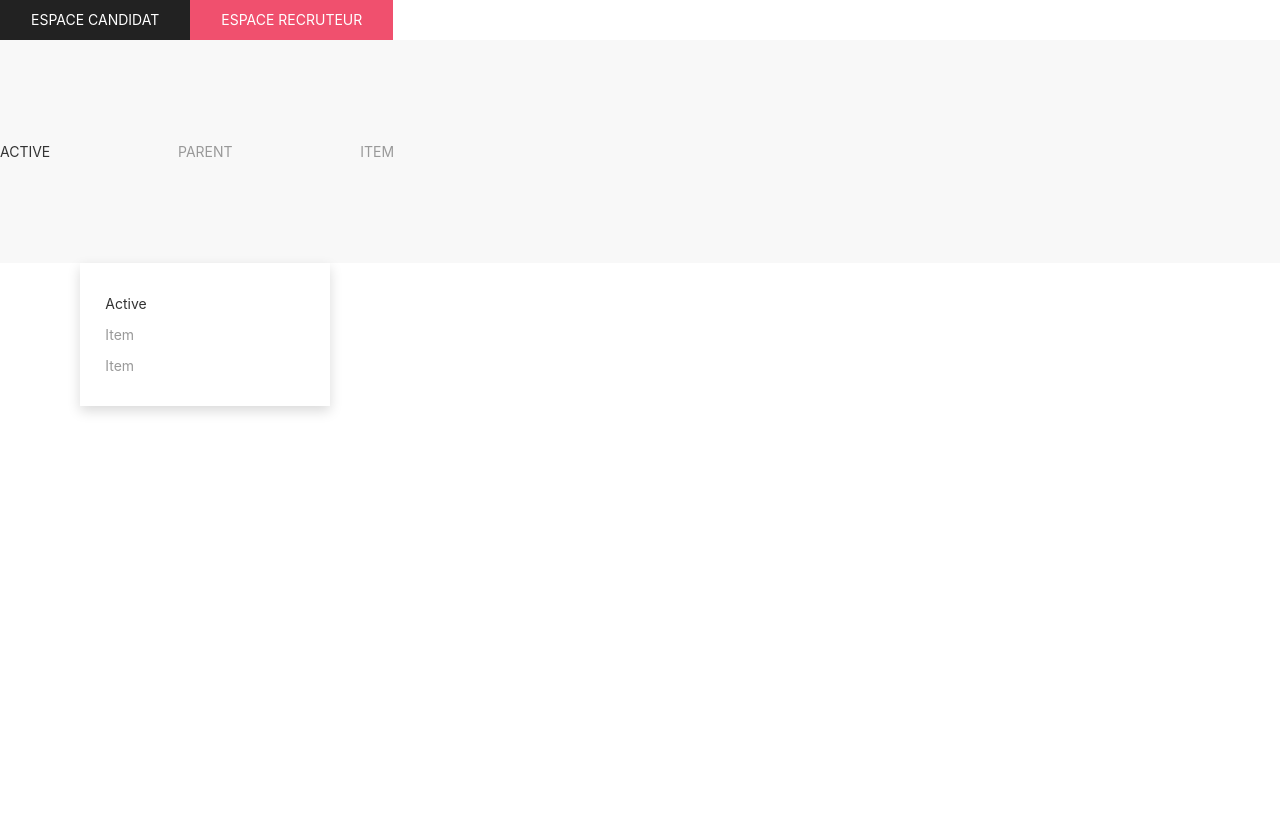
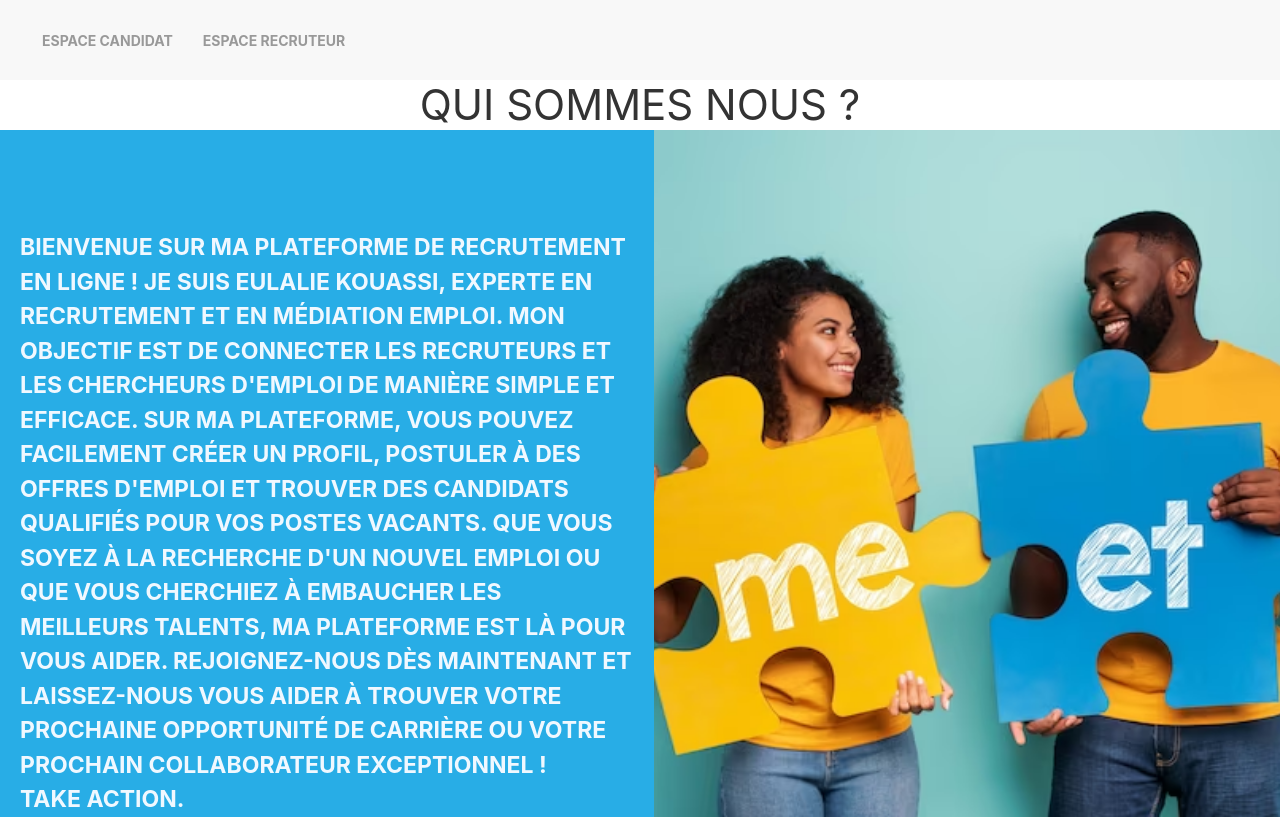
Before and after one commit to christianjunior05/Recruteuse, an Angular app: page / in a window 1280 px wide. Built offline with nearby package versions, Linux system fonts and the light colour scheme.

Commit message:
ajout de pages

```diff
--- a/src/app/accueil/accueil.component.css
+++ b/src/app/accueil/accueil.component.css
@@ -0,0 +1,101 @@
+nav{
+  background-color: rgb(248, 248, 248);
+  display: flex;
+}
+h1{
+  text-align: center;
+}
+ul{
+display: flex;
+margin-left: 42px;
+text-align: end;
+}
+li{
+font-weight: bold;
+ font-size: 250px;
+}
+.pres{
+  display: flex;
+  background-color: rgb(40, 173, 230);
+}
+p{
+  font-size: 30px;
+  color: aliceblue;
+  font-weight: bold;
+}
+*, ::before, ::after {
+  box-sizing: border-box;
+  margin: 0;
+  padding: 0;
+}
+
+body {
+  font-family: Montserrat, Helvetica, sans-serif;
+  background-position: center;
+  background-repeat: no-repeat;
+  background-size: cover;
+}
+
+.container {
+  max-width: 1600px;
+  margin: 0 auto;
+  padding: 100px 20px 0;
+}
+p {
+  text-transform: uppercase;
+  color: #222;
+  font-weight: 900;
+  color: transparent;
+  font-size: 0px;
+}
+p span {
+  display: inline-block;
+  position: relative;
+  overflow: hidden;
+  font-weight: bold;
+  color: aliceblue;
+  font-size: clamp(12px, 8vw, 23px);
+}
+p span::after {
+  content: "";
+  display: block;
+  position: absolute;
+  width: 100%;
+  height: 100%;
+  top: 0;
+  left: 0;
+  transform: translateX(-100%);
+}
+p:nth-child(1) {
+  font-weight: 300;
+  animation: txt-appearance 0s 1s forwards;
+}
+p:nth-child(2) {
+  animation: txt-appearance 0s 1.25s forwards;
+}
+p:nth-child(1) span::after {
+  background: salmon;
+  animation: slide-in 0.75s ease-out forwards,
+  slide-out 0.75s 1s ease-out forwards;
+}
+p:nth-child(2) span::after {
+  background: royalblue;
+  animation: slide-in 0.75s 0.3s ease-out forwards,
+  slide-out 0.75s 1.3s ease-out forwards;
+}
+
+@keyframes slide-in {
+  100% {
+      transform: translateX(0%);
+  }
+}
+@keyframes slide-out {
+  100% {
+      transform: translateX(100%)
+  }
+}
+@keyframes txt-appearance {
+  100% {
+      color: #222;
+  }
+}
--- a/src/app/accueil/accueil.component.html
+++ b/src/app/accueil/accueil.component.html
@@ -1,23 +1,36 @@
-<nav class="uk-navbar-container" uk-navbar>
+<nav>
+  <div class="uk-navbar-right">
+    <ul class="uk-navbar-nav">
+        <li>
+          <a href="#">Espace candidat</a>
+        </li>
+        <li>
+            <a href="#">Espace recruteur</a>
+        </li>
+    </ul>
+  </div>
+</nav>
+<div>
+  <h1>QUI SOMMES NOUS ?</h1>
+  <div class="pres">
+    <!-- <p>
+      Bienvenue sur ma plateforme de recrutement en ligne ! Je suis Eulalie Kouassi, experte en recrutement et en médiation emploi. Mon objectif est de connecter les recruteurs et les chercheurs d'emploi de manière simple et efficace. Sur ma plateforme, vous pouvez facilement créer un profil, postuler à des offres d'emploi et trouver des candidats qualifiés pour vos postes vacants. Que vous soyez à la recherche d'un nouvel emploi ou que vous cherchiez à embaucher les meilleurs talents, ma plateforme est là pour vous aider. Rejoignez-nous dès maintenant et laissez-nous vous aider à trouver votre prochaine opportunité de carrière ou votre prochain collaborateur exceptionnel !
+    </p> -->
 
-  <div class="uk-navbar-left">
-
-      <ul class="uk-navbar-nav">
-          <li class="uk-active"><a href="#">Active</a></li>
-          <li>
-              <a href="#">Parent</a>
-              <div class="uk-navbar-dropdown">
-                  <ul class="uk-nav uk-navbar-dropdown-nav">
-                      <li class="uk-active"><a href="#">Active</a></li>
-                      <li><a href="#">Item</a></li>
-                      <li><a href="#">Item</a></li>
-                  </ul>
-              </div>
-          </li>
-          <li><a href="#">Item</a></li>
-      </ul>
-
+    <div class="container">
+      <p>
+        <span>
+          Bienvenue sur ma plateforme de recrutement en ligne ! Je suis Eulalie Kouassi, experte en recrutement et en médiation emploi. Mon objectif est de connecter les recruteurs et les chercheurs d'emploi de manière simple et efficace. Sur ma plateforme, vous pouvez facilement créer un profil, postuler à des offres d'emploi et trouver des candidats qualifiés pour vos postes vacants. Que vous soyez à la recherche d'un nouvel emploi ou que vous cherchiez à embaucher les meilleurs talents, ma plateforme est là pour vous aider. Rejoignez-nous dès maintenant et laissez-nous vous aider à trouver votre prochaine opportunité de carrière ou votre prochain collaborateur exceptionnel !
+        </span>
+      </p>
+      <p>
+        <span>
+          Take Action.
+        </span>
+      </p>
+    </div>
+    <img src="../assets/1.avif">
   </div>
 
 
-</nav>
+</div>
--- a/src/app/app.component.html
+++ b/src/app/app.component.html
@@ -1,4 +1 @@
 <router-outlet>
-
-  <button class="uk-button uk-button-secondary" routerLink="/inscription-candidat"> espace candidat </button>
-  <button class="uk-button uk-button-danger" routerLink="/inscription-recruteur"> espace recruteur </button>
--- a/src/app/connexion-admin/connexion-admin.component.html
+++ b/src/app/connexion-admin/connexion-admin.component.html
@@ -7,12 +7,12 @@
   <title>connexion candidat</title>
 </head>
 <body>
-  <div class="uk-section ">
+  <div class="uk-section uk-width-auto">
     <div class="uk-container uk-container-expand uk-width-expand  ">
       <div class="title">
         <h1>Connexion administrateur</h1>
       </div>
-      <form class="uk-form-stacked uk-margin ">
+      <form class="uk-form-stacked uk-margin uk-width-auto ">
         <div class="uk-margin">
             <div class="uk-form-stacked">
               <label class="uk-form-label" for="form-horizontal-text">Identifiant</label>
@@ -26,7 +26,7 @@
           </div>
       </div>
       <div class="uk-margin btn">
-        <button class="uk-button uk-button-secondary">Se connecter</button>
+        <button class="uk-button uk-button-secondary" routerLink="/dashboard-admin">Se connecter</button>
       </div>
     </form>
     </div>
--- a/src/app/new-mdp/new-mdp.component.html
+++ b/src/app/new-mdp/new-mdp.component.html
@@ -17,13 +17,13 @@
         <div class="uk-margin">
             <div class="uk-form-stacked">
               <label class="uk-form-label" for="form-horizontal-text">mot de passe</label>
-              <input class="uk-input uk-width-1-1" id="form-horizontal-text" type="email" placeholder="email">
+              <input class="uk-input uk-width-1-1" id="form-horizontal-text" type="email" placeholder="mot de passe">
             </div>
         </div>
         <div class="uk-margin">
           <div class="uk-form-stacked">
             <label class="uk-form-label" for="form-horizontal-text">Confirmation du mot de passe</label>
-            <input class="uk-input uk-width-1-1" id="form-horizontal-text" type="email" placeholder="email">
+            <input class="uk-input uk-width-1-1" id="form-horizontal-text" type="email" placeholder="confirmez votre mot de passe ">
           </div>
       </div>
       <div class="uk-margin btn">
```
Also changed, not shown: src/app/recup-mdp/recup-mdp.component.html (line endings or trailing spaces), src/assets/1.avif (added).
